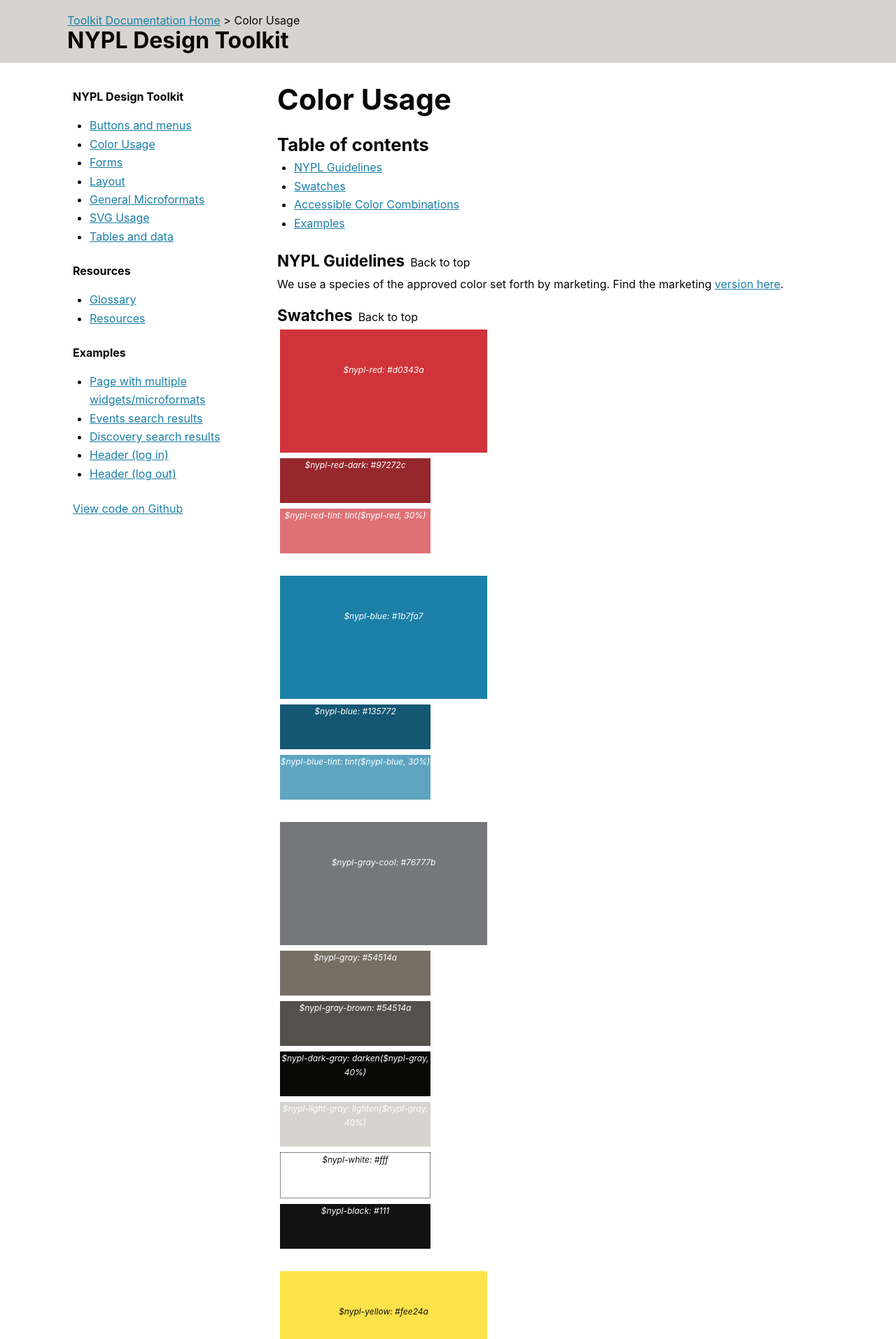
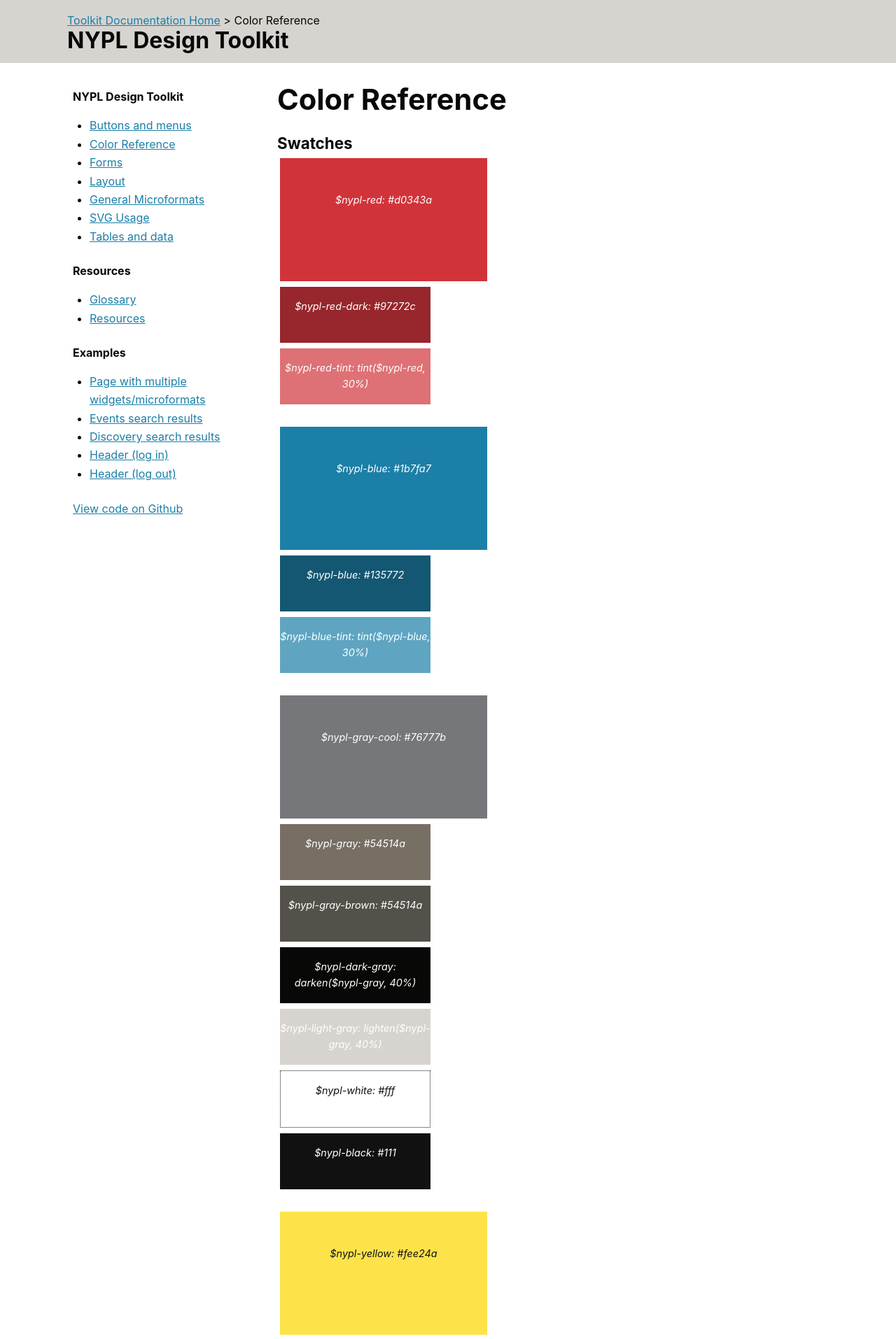
Before and after one commit to NYPL/design-toolkit, a Jekyll site: the page built from docs/_sections/color.md, in a window 1280 px wide. Shown: the top 1914 px of the page at 70% size. Built offline with Jekyll 4.4.1, drawn with Linux system fonts in a browser that asks for light colours; nearby versions of some CDN libraries; some of the changed text lies outside the part shown.

Commit message:
added simple color reference swatches

```diff
--- a/docs/_sections/color.md
+++ b/docs/_sections/color.md
@@ -1,11 +1,7 @@
 ---
-title: Color Usage
+title: Color Reference
 description: Color Usage
 ---
-
-### NYPL Guidelines
-We use a species of the approved color set forth by marketing.
-Find the marketing [version here](http://some url).
 
 ### Swatches
 
@@ -52,7 +48,7 @@
 </li><li class="color-box">
   <div class="nypl-orange-swatch">$nypl-orange: #ffb81d</div>
 </li><li class="color-box">
-  <div class="nypl-yellow-tint-swatch">$nypl-orange-destaurated: desaturate($nypl-orange, 40%)</div>
+  <div class="nypl-yellow-tint-swatch">$nypl-orange-destaurated:<br>desaturate($nypl-orange, 40%)</div>
 </li>
 </ul>
 <ul class="swatches">
@@ -61,21 +57,6 @@
 </li><li class="color-box">
   <div class="nypl-green-dark-swatch">$nypl-green-dark: #497629</div>
 </li><li class="color-box">
-  <div class="$nypl-green-tint-swatch">$nypl-green-tint: tint($nypl-green, 40%)</div>
+  <div class="nypl-green-tint-swatch">$nypl-green-tint:<br>tint($nypl-green, 40%)</div>
 </li>
 </ul>
-
-
-### Accessible Color Combinations
-Combos that dont throw accessibility errors. These combinations should provide adequate contrast between forground and background text
-  + Black text on gray ground
-  + White text on red ground
-  + Black Text on yellow ground
-
-### Examples
-+ inline text link
-+ Top level pages `<h1>` & background
-+ focus styles
-+ Alerts & Notifications
-  - Global Library Alerts
-  - Form Validations
--- a/docs/css/docs.css
+++ b/docs/css/docs.css
@@ -845,10 +845,11 @@
     padding-top: 3rem; }
   .color-box > div {
     color: #fff;
-    font-size: 75%;
+    font-size: 90%;
     font-style: italic;
     height: 4rem;
     margin: 0;
+    padding-top: 1rem;
     text-align: center; }
 
 .nypl-red-swatch {
--- a/sass/docs.scss
+++ b/sass/docs.scss
@@ -82,10 +82,11 @@
 
   > div {
     color: $nypl-white;
-    font-size: 75%;
+    font-size: 90%;
     font-style: italic;
     height: 4rem;
     margin: 0;
+    padding-top: 1rem;
     text-align: center;
   }
 }
```
